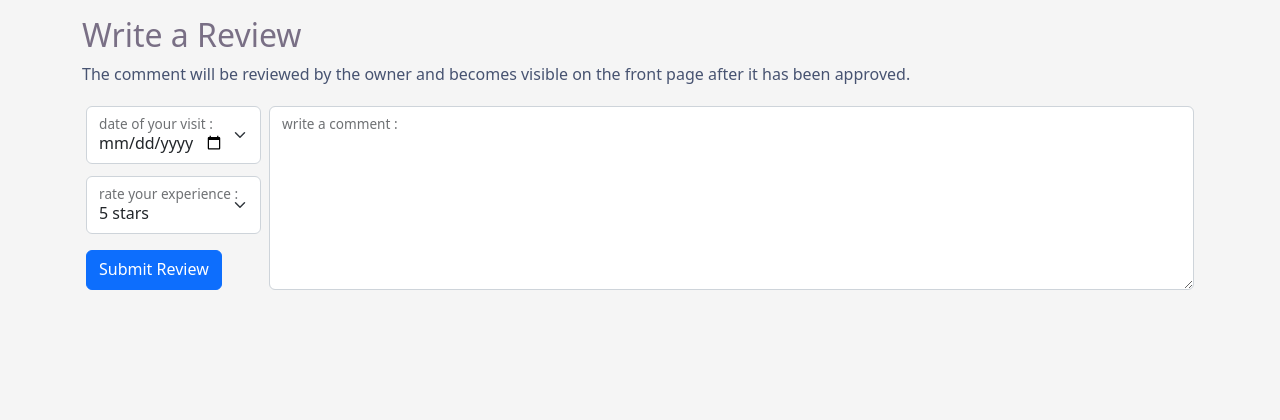
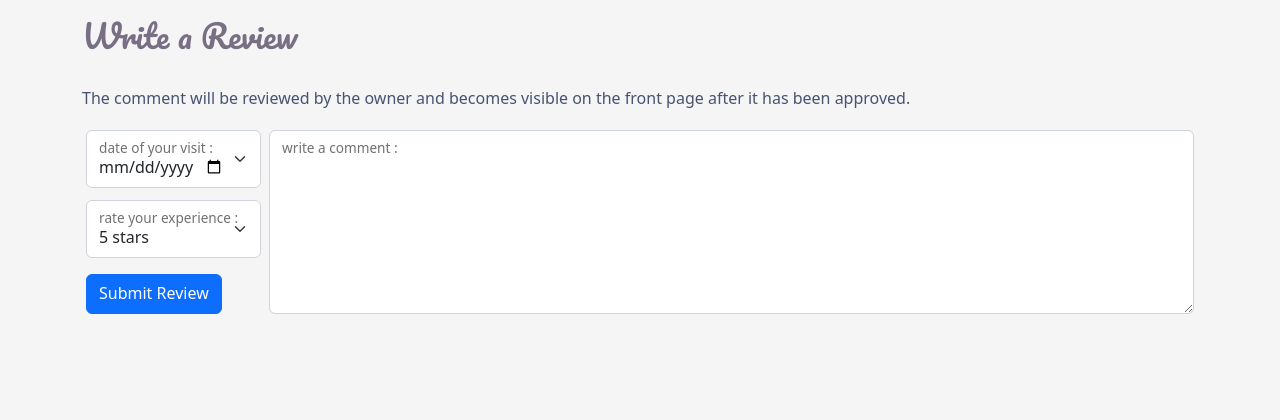
Before and after one commit to Code-Institute-Submissions/Zolske-salt-and-pepper-manager, a Django app: page /comments/ in a window 1280 px wide. Shown: the part 113-533 px from the top of the page. Run offline with Django 4.2, Linux system fonts and the light colour scheme; the visitor is signed in with stand-in values (Sample User, id 1); data that the repository does not hold is empty; some libraries are stand-ins or nearby versions.

Commit message:
minor layout changes

```diff
--- a/static/css/style.css
+++ b/static/css/style.css
@@ -93,6 +93,10 @@ h1 {
     font-family: 'Pacifico', serif;
 }
 
+h1 {
+    margin-bottom: 2rem;
+}
+
 @media only screen and (max-width: 768px) {
     .md-break {
         display: block;
--- a/templates/comment.html
+++ b/templates/comment.html
@@ -5,7 +5,7 @@
 
 {% block content %}
 <main>
-    <h2>Write a Review</h2>
+    <h1>Write a Review</h1>
     <p>The comment will be reviewed by the owner and becomes visible on the front page after it has been approved.</p>
     <form action="add_comment" method="post">
         {% csrf_token %}
--- a/templates/registration/signup.html
+++ b/templates/registration/signup.html
@@ -7,7 +7,7 @@
     <h2>Sign Up</h2>
     <form method="post">{% csrf_token %}
         {{ form|crispy }}
-        <button class="btn btn-success" type="submit">Sign Up</button>
+        <button class="btn btn-primary" type="submit">Sign Up</button>
     </form>
 </main>
 {% endblock content %}
--- a/templates/registration/user_settings.html
+++ b/templates/registration/user_settings.html
@@ -6,7 +6,7 @@
 {% block content %}
 <main>
     {% load static %}
-    <h2>Upload Your Profile Picture</h2>
+    <h1>Upload Your Profile Picture</h1>
     <p>Here you can upload a new profile picture or change your old one.</p>
     <ul>
         <li>the image file has to be less than 2MB</li>
```
Also changed, not shown: django_project/settings.py (+4 -4 lines).
